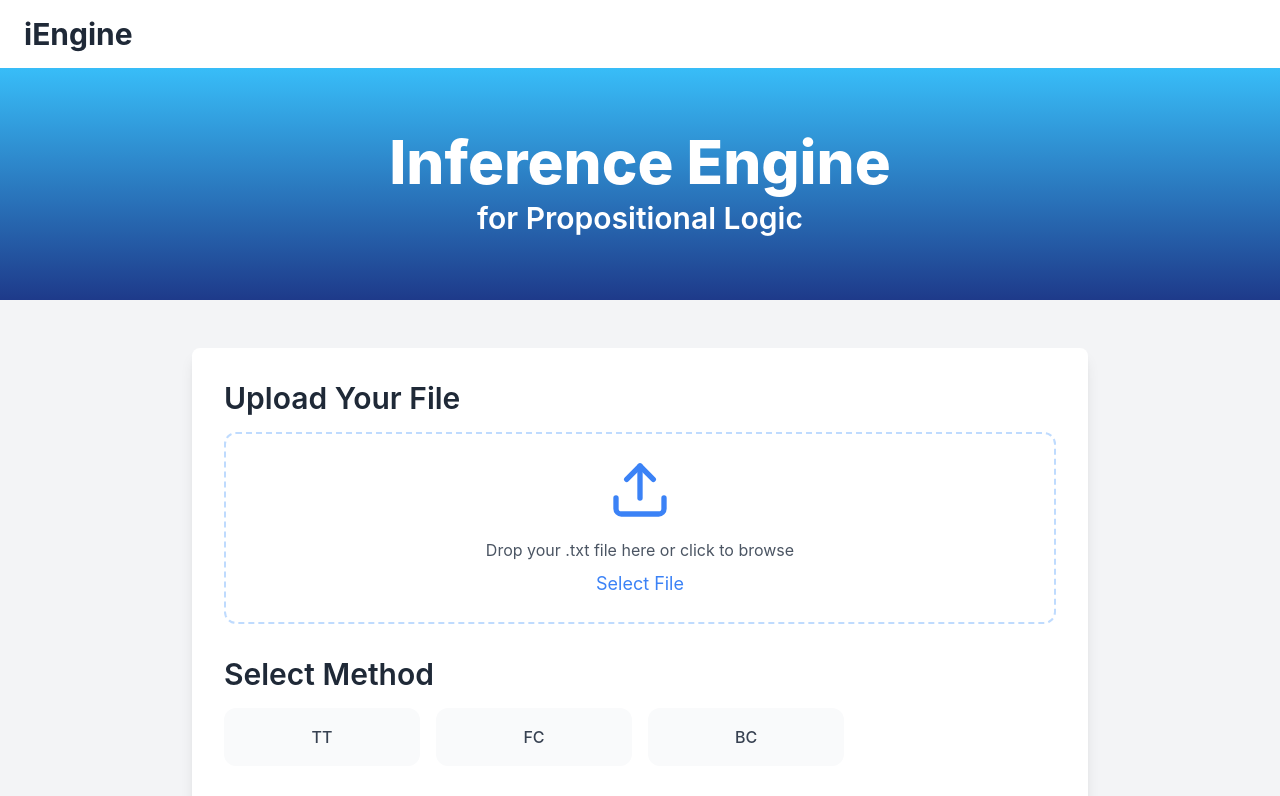
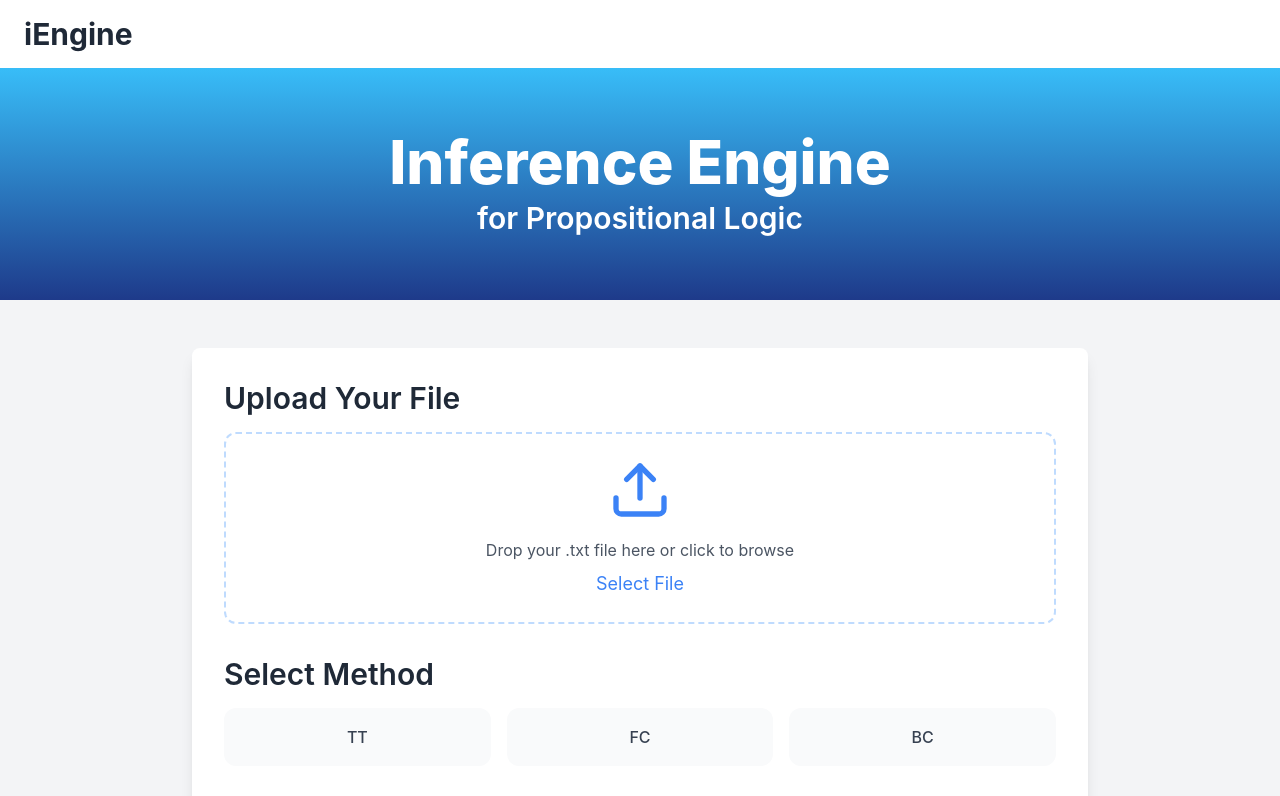
Before and after one commit to thanhhhtruc/COS30019---Assign-2, a React (Vite) app in the folder iengine-ui/: page / in a window 1280 px wide. Shown: the top 796 px of the page. Built offline with nearby package versions, Linux system fonts and the light colour scheme.

Commit message:
Modify the buttons columns in UI

```diff
--- a/iengine-ui/src/iEngineUI.jsx
+++ b/iengine-ui/src/iEngineUI.jsx
@@ -102,7 +102,7 @@ const iEngineUI = () => {
           {/* Method Selection */}
           <div className="mb-8">
             <h2 className="text-3xl font-semibold mb-4 text-gray-800">Select Method</h2>
-            <div className="grid grid-cols-2 gap-4 md:grid-cols-4">
+            <div className="grid grid-cols-2 gap-4 md:grid-cols-3">
               {['TT', 'FC', 'BC'].map((m) => (
                 <button
                   key={m}
```
